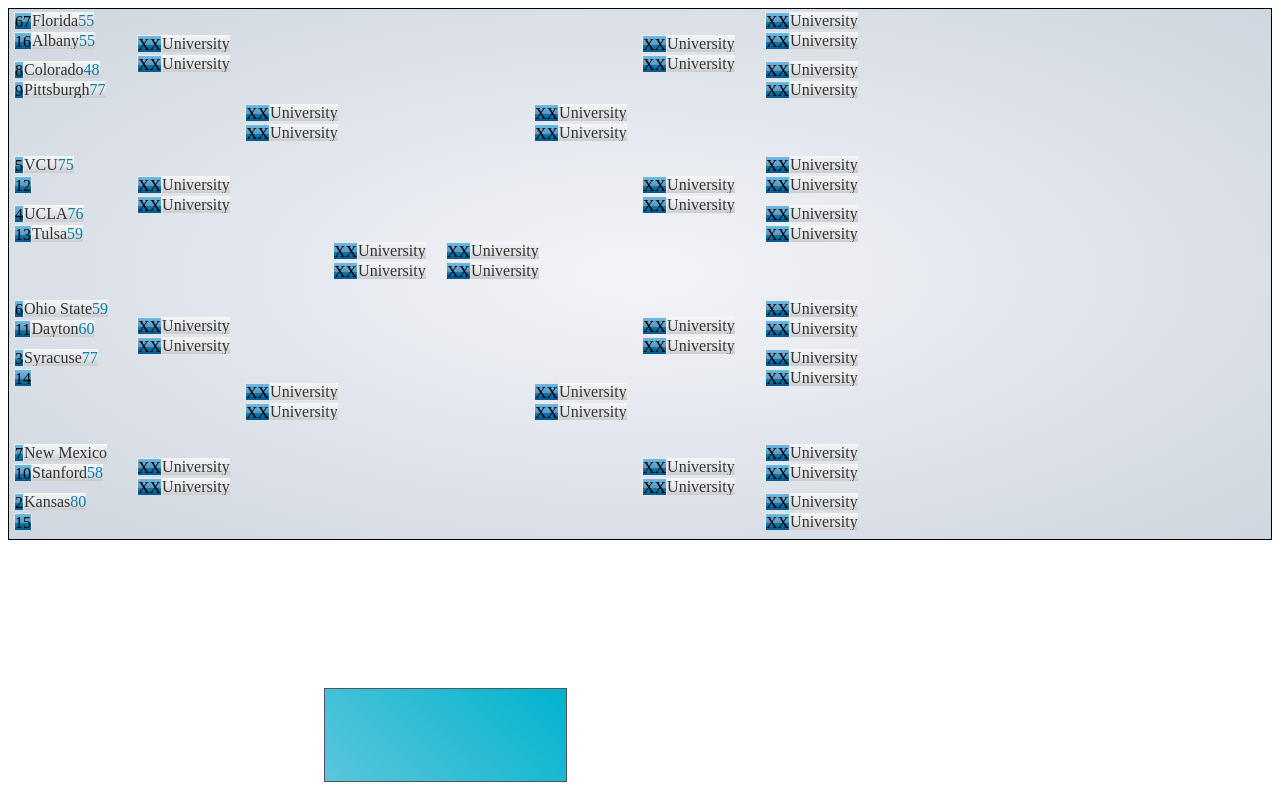
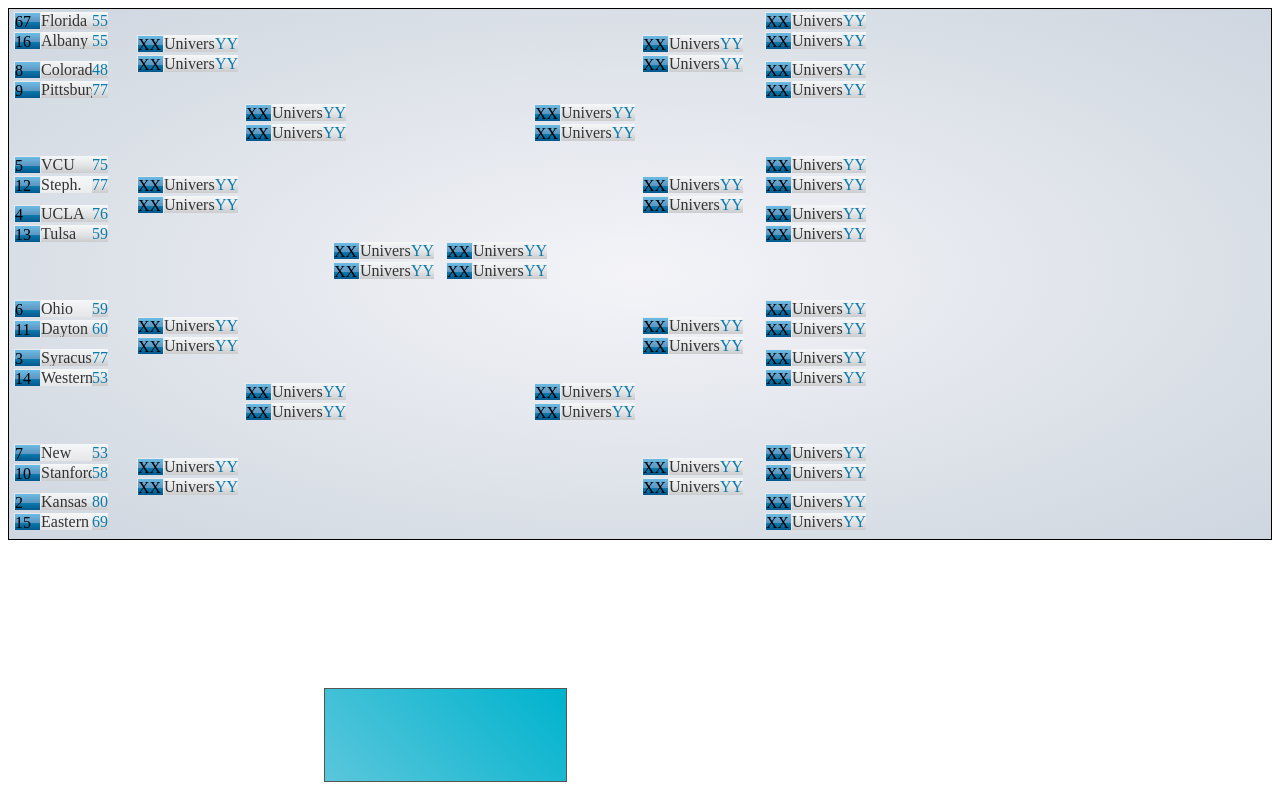
Before and after one commit to cloudstitch/app-bracket, a plain HTML site: page index.html in a window 1280 px wide. Drawn offline with Linux system fonts and the light colour scheme.

Commit message:
Score alignment

```diff
--- a/bracket.less
+++ b/bracket.less
@@ -120,9 +120,24 @@
       margin-bottom: @scoreVpad;
       clear: both;
       overflow: hidden;
+
+      .seat {
+        float: left;
+        width: floor(@scoreWidth / 4);
+      }
+      .school {
+        float: left;
+        width: floor(@scoreWidth / 2);
+      }
+      .score {
+        float: left;
+        max-width: floor(@scoreWidth / 4) - 1;
+        text-align: right;
+      }
       .seat, .school, .score {
+        text-align: left;
         display: inline;
-        float: left;
+        text-overflow: elipsis;
       }
     }
   }
```
Also changed, not shown: bracket.css.
